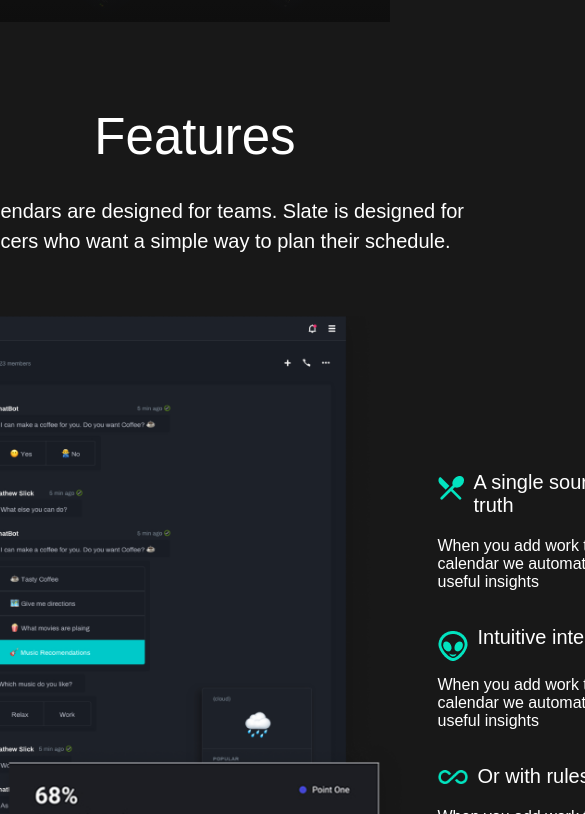
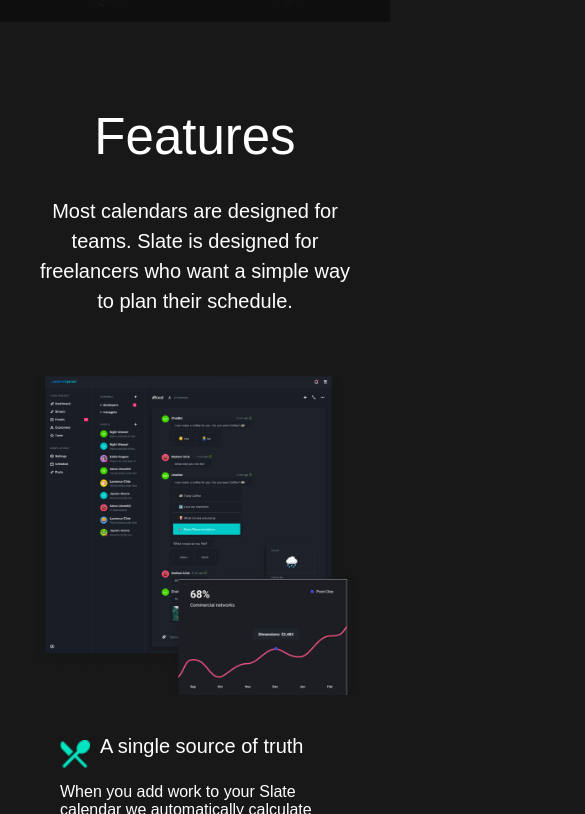
Before and after one commit to hiagoemanuel/figma-land, a React (Vite) app: page / in a window 390 px wide. Shown: the part 870-1684 px from the top of the page, 585 px wide, since content can reach past the window. Built offline with nearby package versions, Linux system fonts and the light colour scheme; a web font is replaced by a local one.

Commit message:
feat: features responsivo finalizado

```diff
--- a/src/components/Features/style.scss
+++ b/src/components/Features/style.scss
@@ -2,7 +2,7 @@
 
 .features {
     @include section-size;
-    margin-bottom: 85px;
+    padding: 0px 30px;
 
     display: flex;
     flex-direction: column;
@@ -11,7 +11,7 @@
 }
 
 .features__header {
-    width: 582px;
+    max-width: 582px;
 
     display: flex;
     flex-direction: column;
@@ -33,28 +33,29 @@
 
 .features__info {
     display: flex;
+    justify-content: center;
+    flex-wrap: wrap;
     gap: 30px;
 
     .info__image {
-        width: 725px;
+        width: 65%;
     }
 
     .info__discription {
-        width: 270px;
-
         display: flex;
         flex-direction: column;
         justify-content: center;
         gap: 35px;
 
         .discription__container {
+            max-width: 270px;
+
             display: flex;
             flex-direction: column;
+            justify-content: center;
             gap: 20px;
 
             .discription__title {
-                width: 200px;
-
                 display: flex;
                 align-items: flex-start;
                 justify-content: flex-start;
@@ -73,3 +74,15 @@
         }
     }
 }
+
+@media (max-width: 918px) {
+    .features__info {
+        gap: 40px;
+    }
+}
+
+@media (max-width: 475px) {
+    .info__image {
+        min-width: 100%;
+    }
+}
--- a/src/components/Hero/style.scss
+++ b/src/components/Hero/style.scss
@@ -3,8 +3,6 @@
 
 .hero {
     @include section-size;
-
-    margin-bottom: 85px;
 
     display: flex;
     flex-direction: column;
--- a/src/style/_mixins.scss
+++ b/src/style/_mixins.scss
@@ -1,4 +1,5 @@
 @mixin section-size {
     max-width: 1579px;
     margin: auto;
+    margin-bottom: 85px;
 }
--- a/src/style/main.scss
+++ b/src/style/main.scss
@@ -24,3 +24,16 @@
     border: none;
     color: variables.$white-text;
 }
+
+::-webkit-scrollbar {
+    width: 6px;
+}
+
+::-webkit-scrollbar-track {
+    background: transparent;
+}
+
+::-webkit-scrollbar-thumb {
+    background: variables.$tertiary-color;
+    border-radius: 3px;
+}
```
